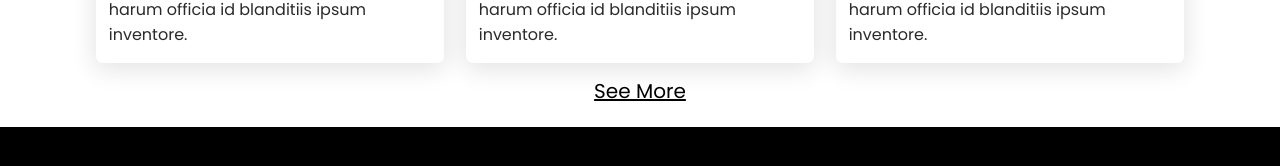
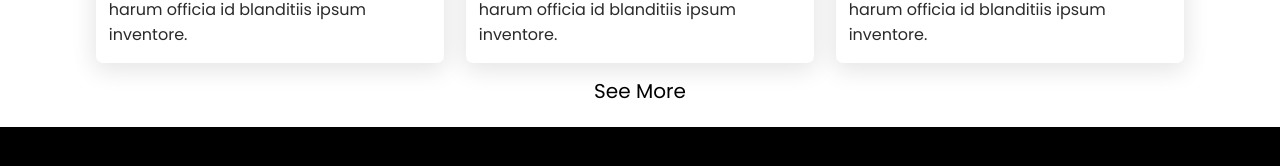
Before and after one commit to Soban22/PrintingWebsite, a React (Vite) app: page / in a window 1280 px wide. Shown: the part 2416-2582 px from the top of the page. Built offline with nearby package versions, Linux system fonts and the light colour scheme.

Commit message:
Update Home.jsx

```diff
--- a/src/routes/Home.jsx
+++ b/src/routes/Home.jsx
@@ -22,7 +22,7 @@ const Home = () => {
         <Trip/>
         <div style={{ position: "relative"}}>
   <a
-    href="https://printing-website-lilac.vercel.app/product"
+    Path="/product"
     style={{
       position: "absolute",
       top: "50%",
```
